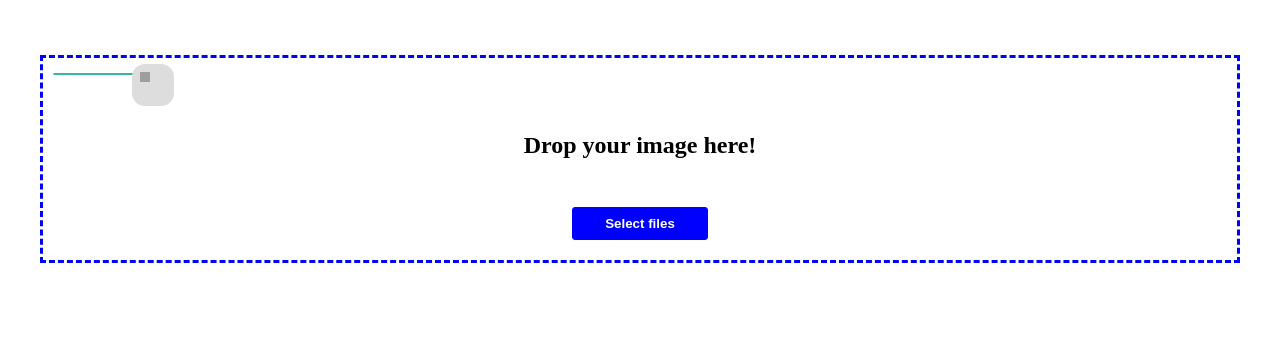
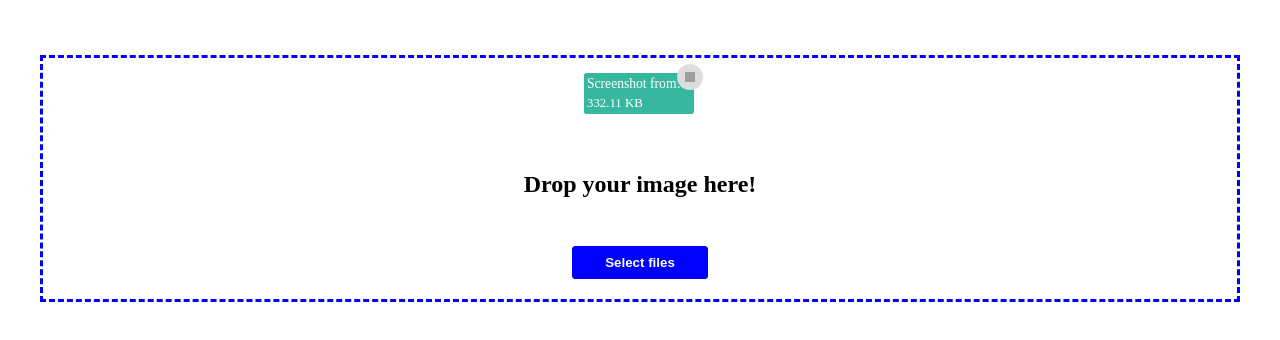
Before and after one commit to shivaji33/file-upload, an Angular app: page / in a window 1280 px wide. Shown: the top 340 px of the page. Built offline with nearby package versions, Linux system fonts and the light colour scheme; grey boxes are pictures that could not be loaded.

Commit message:
2 files modified

```diff
--- a/src/app/file-upload/file-upload.component.html
+++ b/src/app/file-upload/file-upload.component.html
@@ -4,6 +4,12 @@
 			<div class="close_button">
 				<img src="https://www.reduceimages.com/img/close.png">
     		</div>
+				<div class="preview_container" *ngIf="imgURL">
+					<div class="vert"></div>
+					<img class="preview" [src]="imgURL">
+    			</div>
+          <div class="filename">Screenshot from 2020-12-04 18-39-37.png</div>
+          <div class="filesize">332.11 KB</div>
 				</div>
 			</div>
 			<div class="drag-section">
--- a/src/app/file-upload/file-upload.component.scss
+++ b/src/app/file-upload/file-upload.component.scss
@@ -1,5 +1,8 @@
 input[type="file"] {
   display: none;
+}
+*{
+  box-sizing: border-box
 }
 .dropzone_container {
   position: relative;
@@ -11,9 +14,10 @@ input[type="file"] {
   cursor: pointer;
   margin-bottom: 10px;
   .previews {
-    display: inline-block;
+    display: flex;
+    flex-direction: column;
+    align-items: center;
     .uploaded_image {
-      float: left;
       width: 110px;
       border: solid 1px #37b7a0;
       background-color: white;
```
Lines whose indentation alone changed are shown as unchanged.
